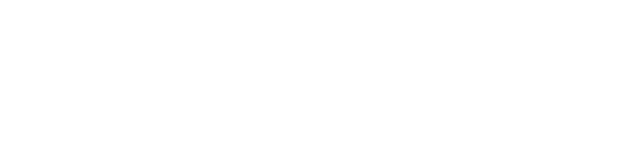
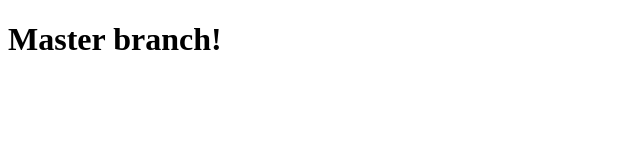
Before and after one commit to korgat/test, a plain HTML site: page index.html in a window 1280 px wide. Shown: the whole page, without its empty margins (0-640 px from the left). Drawn offline with Linux system fonts and the light colour scheme.

Commit message:
Added title

```diff
--- a/index.html
+++ b/index.html
@@ -9,7 +9,7 @@
 </head>
 
 <body>
-
+	<h1>Master branch!</h1>
 
 </body>
 
```
